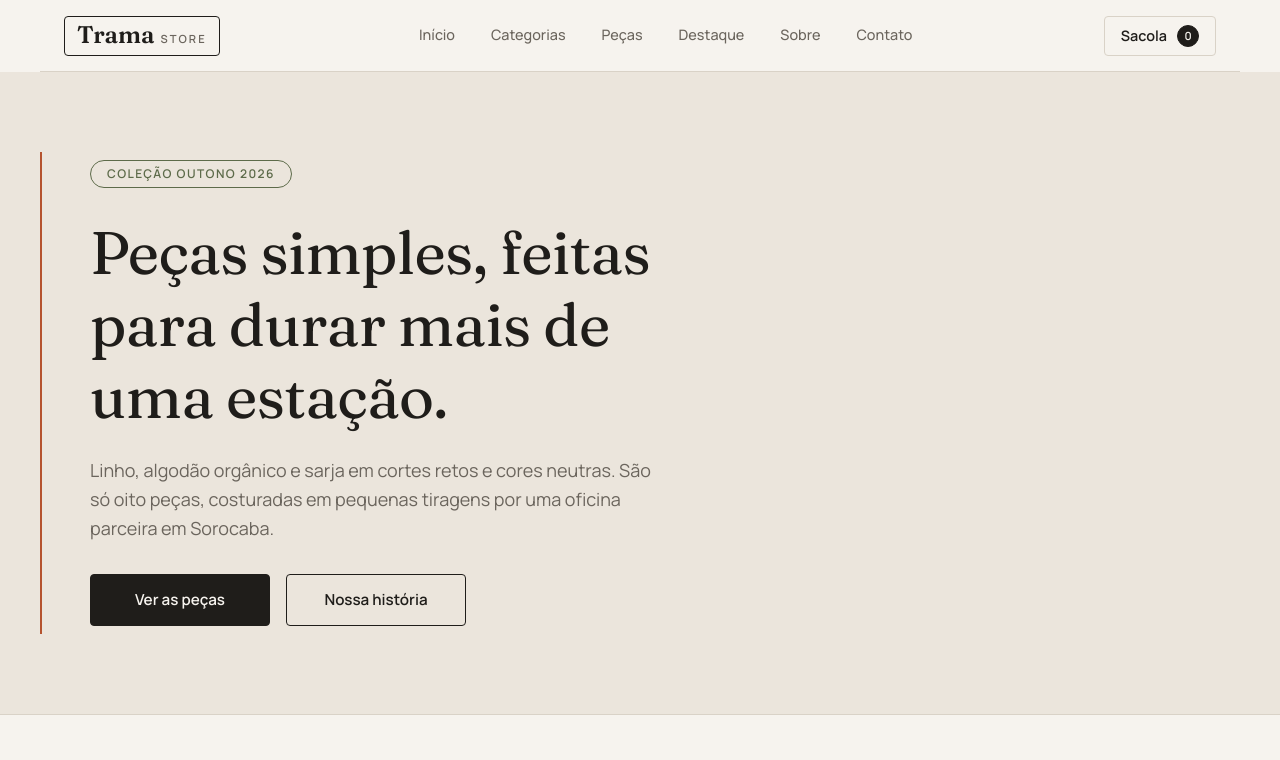
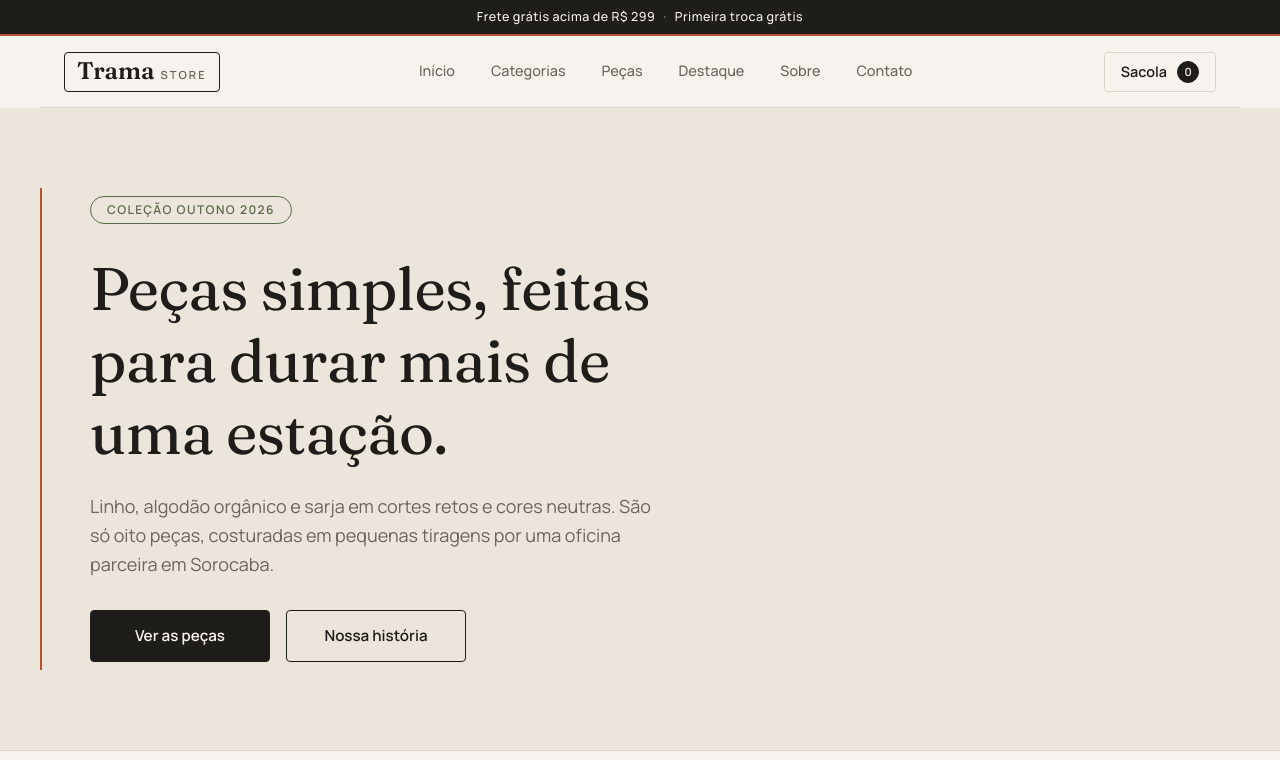
Before and after one commit to matheusgiachetti/aula07-flexbox-loja, a plain HTML site: page index.html in a window 1280 px wide. Shown: the top 760 px of the page. Drawn offline with Linux system fonts and the light colour scheme.

Commit message:
Adiciona barra de aviso com frete grátis e primeira troca

```diff
--- a/index.html
+++ b/index.html
@@ -26,6 +26,12 @@
 
     <!-- ===================== BARRA DE AVISO ===================== -->
     <!-- Faixa fina no topo com aviso de frete e trocas -->
+    <div class="barra-aviso">
+        <span class="barra-aviso-item">Frete grátis acima de R$ 299</span>
+        <!-- Separador visual; aria-hidden evita que leitores de tela leiam o ponto -->
+        <span class="barra-aviso-separador" aria-hidden="true">&middot;</span>
+        <span class="barra-aviso-item">Primeira troca grátis</span>
+    </div>
 
     <!-- ===================== CABEÇALHO ===================== -->
     <!-- Logo da Trama Store, menu de navegação e sacola de compras -->
--- a/style.css
+++ b/style.css
@@ -152,6 +152,52 @@ h4 {
 /* Parágrafos com cor um pouco mais clara que os títulos */
 p {
     color: var(--cor-texto-suave);
+}
+
+
+/* =========================================================
+   BARRA DE AVISO
+   Faixa fina acima do cabeçalho com frete e trocas.
+   ========================================================= */
+
+/* BOX MODEL 17 - faixa de aviso
+   A borda inferior terracota funciona como um fio de acabamento.
+   margin: 0 é proposital: a faixa encosta no topo da página
+   e no cabeçalho, sem nenhuma sobra de fundo entre eles */
+/* FLEX 27 - centraliza os avisos nos dois eixos e põe espaço entre eles */
+.barra-aviso {
+    display: flex;
+    justify-content: center;
+    align-items: center;
+    gap: var(--espaco-sm);
+    width: 100%;
+    height: 36px;
+    padding: 0 var(--espaco-md);
+    border-bottom: 2px solid var(--cor-destaque);
+    margin: 0;
+    background-color: var(--cor-texto);
+    color: var(--cor-fundo);
+    font-size: 0.78rem;
+    font-weight: 500;
+    letter-spacing: 0.04em;
+}
+
+/* Cada aviso não quebra no meio da frase */
+.barra-aviso-item {
+    white-space: nowrap;
+}
+
+/* Ponto separador um pouco mais apagado */
+.barra-aviso-separador {
+    opacity: 0.6;
+}
+
+/* Celular: letra um pouco menor para os dois avisos caberem em uma linha */
+@media (max-width: 420px) {
+    .barra-aviso {
+        font-size: 0.7rem;
+        letter-spacing: 0;
+    }
 }
 
 
```
